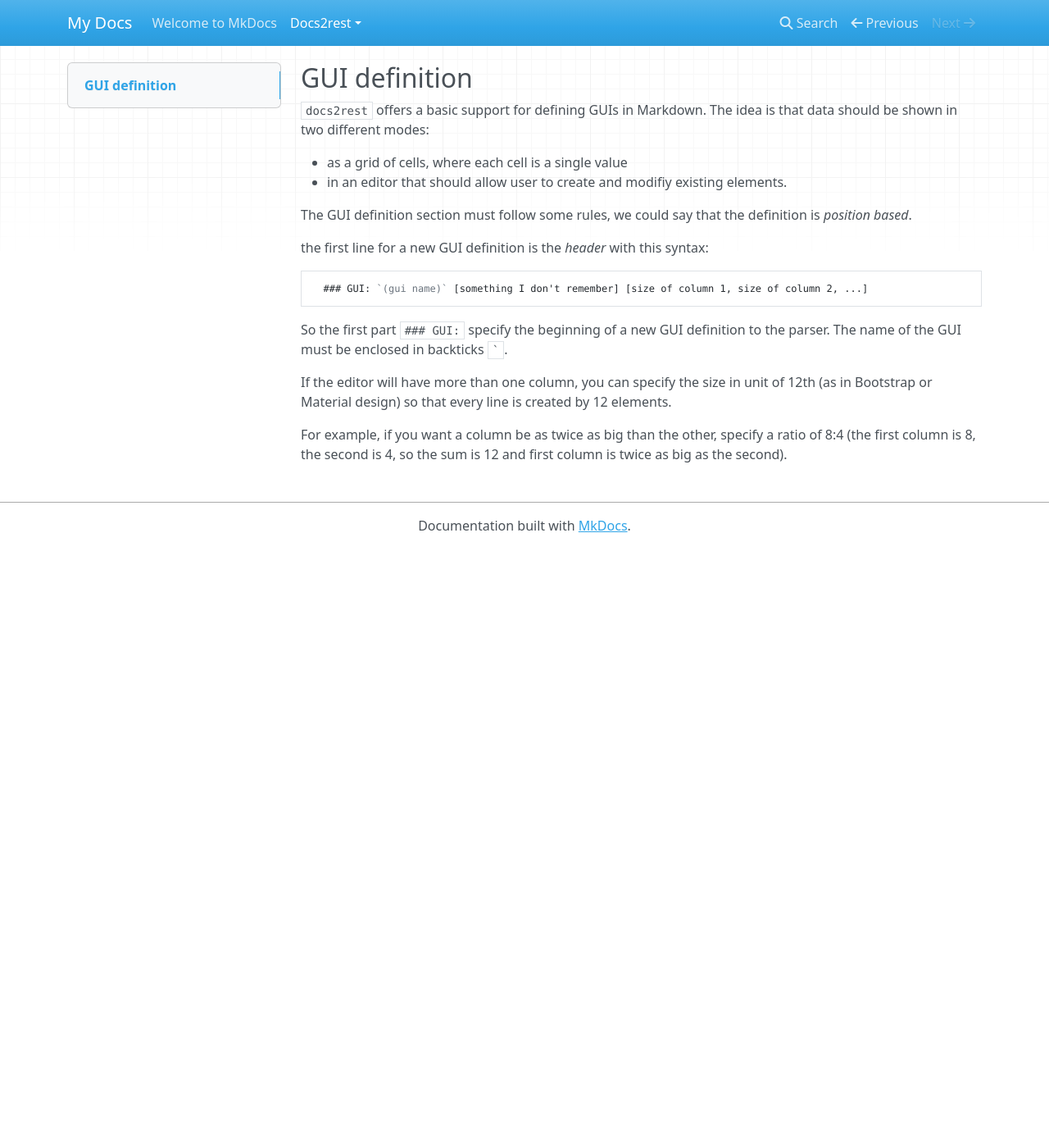
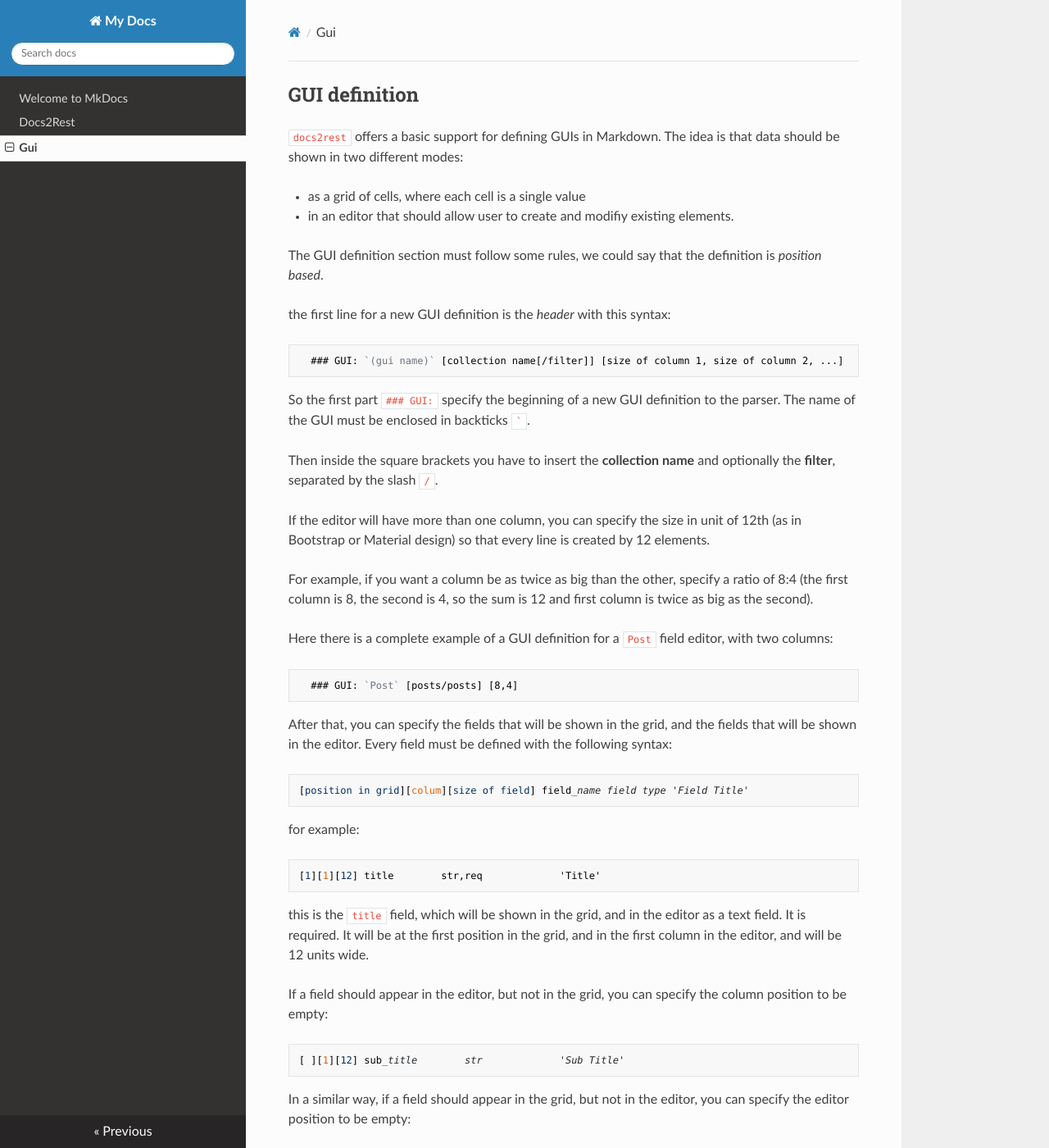
Before and after one commit to fsoft72/liwe3-docs, an MkDocs documentation site: the page built from docs/docs2rest/gui.md, in a window 1280 px wide and 1400 px high. Shown: the whole window at 82% size. Built offline with MkDocs 1.6.1, drawn with Linux system fonts in a browser that asks for light colours; nearby versions of some CDN libraries; some of the changed text lies outside the part shown.

Commit message:
add more docs

````diff
--- a/docs/docs2rest/gui.md
+++ b/docs/docs2rest/gui.md
@@ -11,11 +11,47 @@ The GUI definition section must follow some rules, we could say that the definit
 the first line for a new GUI definition is the *header* with this syntax:
 
 ```markdown
-  ### GUI: `(gui name)` [something I don't remember] [size of column 1, size of column 2, ...]
+  ### GUI: `(gui name)` [collection name[/filter]] [size of column 1, size of column 2, ...]
 ```
 
 So the first part `### GUI: ` specify the beginning of a new GUI definition to the parser. The name of the GUI must be enclosed in backticks ``` ` ```.
 
+Then inside the square brackets you have to insert the **collection name** and optionally the **filter**, separated by the slash `/`.
+
 If the editor will have more than one column, you can specify the size in unit of 12th (as in Bootstrap or Material design) so that every line is created by 12 elements.
 
 For example, if you want a column be as twice as big than the other, specify a ratio of 8:4 (the first column is 8, the second is 4, so the sum is 12 and first column is twice as big as the second).
+
+Here there is a complete example of a GUI definition for a `Post` field editor, with two columns:
+
+```markdown
+  ### GUI: `Post` [posts/posts] [8,4]
+```
+
+After that, you can specify the fields that will be shown in the grid, and the fields that will be shown in the editor.
+Every field must be defined with the following syntax:
+
+```markdown
+[position in grid][colum][size of field] field_name field type 'Field Title'
+```
+
+for example:
+
+```markdown
+[1][1][12] title		str,req				'Title'
+```
+
+this is the `title` field, which will be shown in the grid, and in the editor as a text field. It is required.
+It will be at the first position in the grid, and in the first column in the editor, and will be 12 units wide.
+
+If a field should appear in the editor, but not in the grid, you can specify the column position to be empty:
+
+```markdown
+[ ][1][12] sub_title		str				'Sub Title'
+```
+
+In a similar way, if a field should appear in the grid, but not in the editor, you can specify the editor position to be empty:
+
+```markdown
+[1][ ][12] title		str,req				'Title'
+```
--- a/mkdocs.yml
+++ b/mkdocs.yml
@@ -1 +1,8 @@
 site_name: My Docs
+
+theme: readthedocs
+
+nav:
+  - index.md
+  - docs2rest/index.md
+  - docs2rest/gui.md
````
Also changed, not shown: docs/docs2rest/index.md (added, +13 -0 lines).
